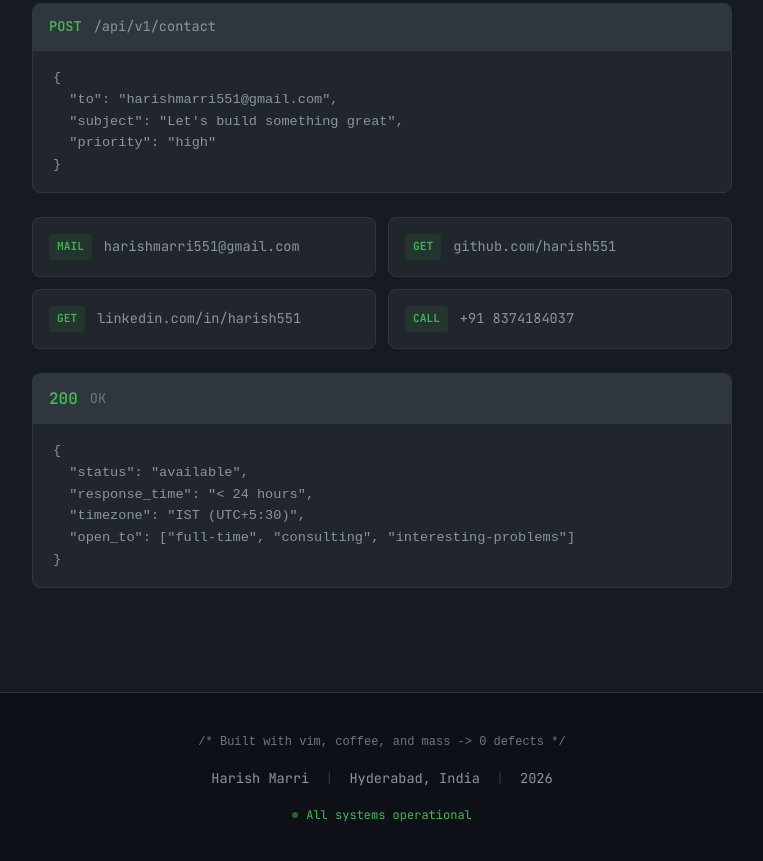
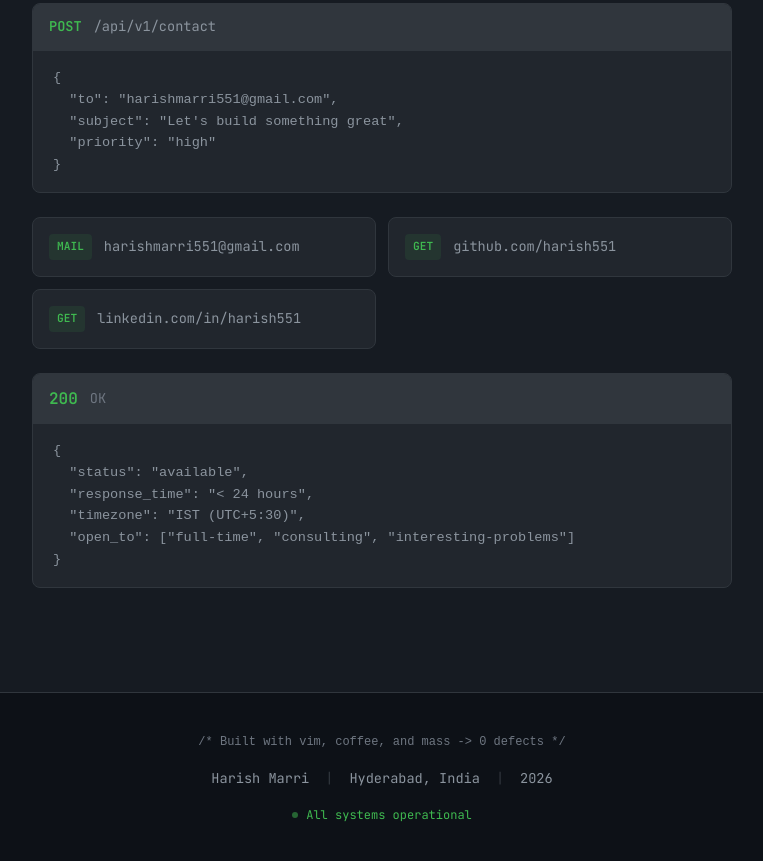
Before and after one commit to harish551/harish551.github.io, a plain HTML site: page index.html in a window 1280 px wide. Shown: the part 6310-7171 px from the top of the page, without its empty margins (258-1021 px from the left). Drawn offline with Linux system fonts and the light colour scheme.

Commit message:
Update index.html

```diff
--- a/index.html
+++ b/index.html
@@ -647,10 +647,6 @@
                     <span class="endpoint-method">GET</span>
                     <span class="endpoint-path">linkedin.com/in/harish551</span>
                 </a>
-                <a href="tel:+918374184037" class="contact-endpoint">
-                    <span class="endpoint-method">CALL</span>
-                    <span class="endpoint-path">+91 8374184037</span>
-                </a>
             </div>
 
             <div class="response-block">
```
